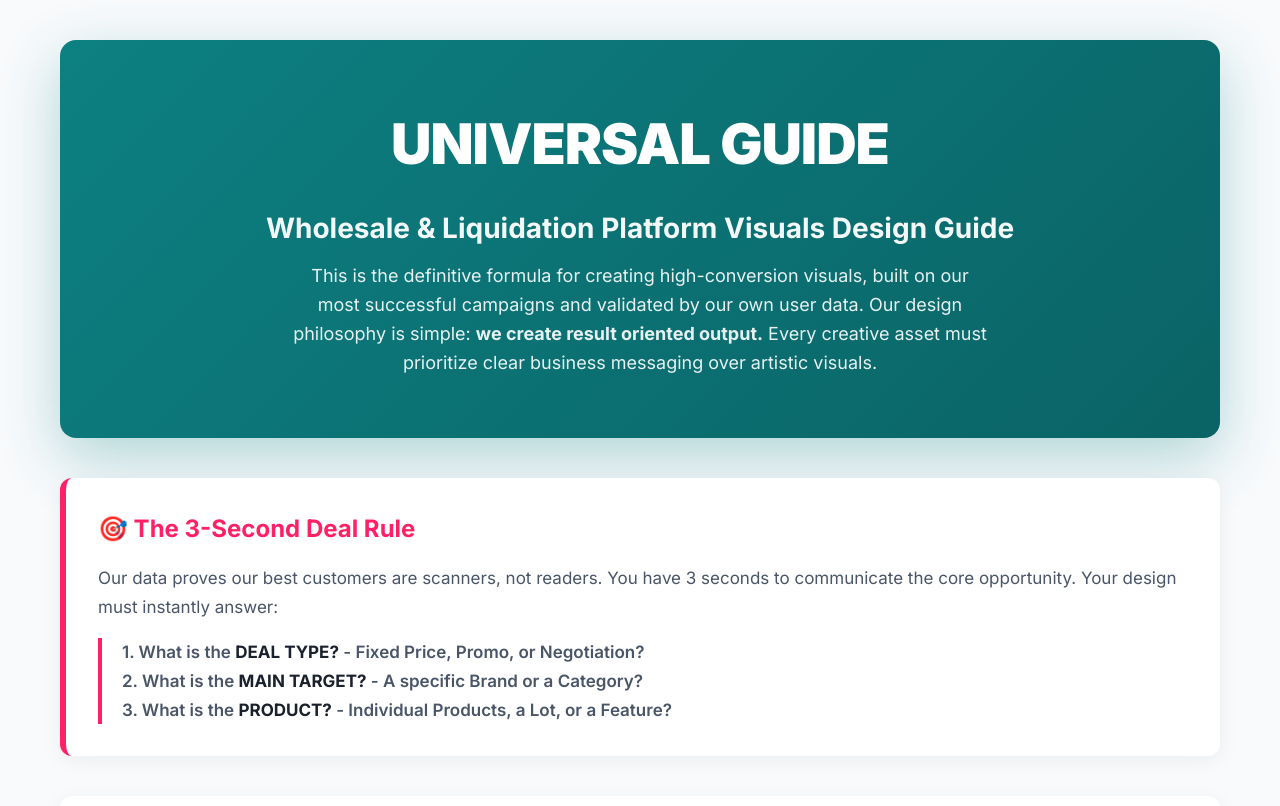
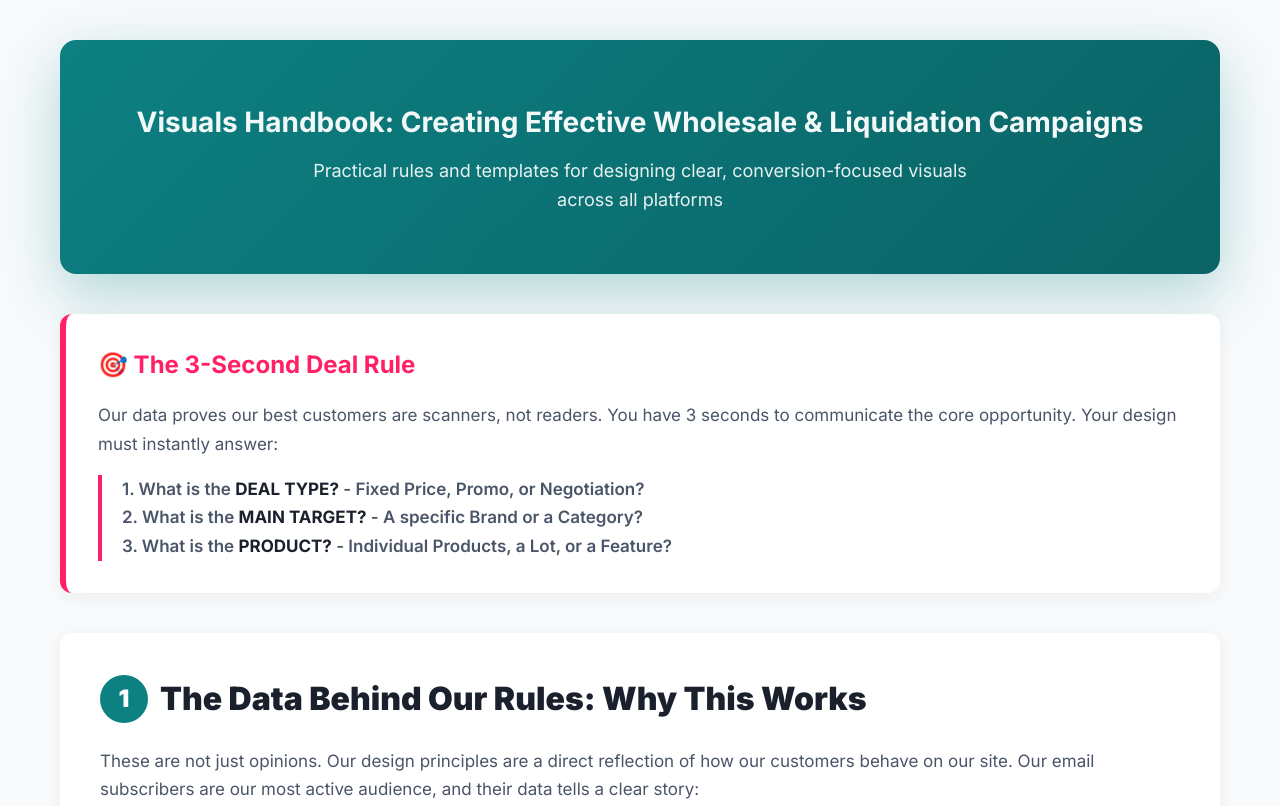
Before and after one commit to 888Digital/Brand-guides, a plain HTML site: page index.html in a window 1280 px wide. Shown: the top 806 px of the page. Drawn offline with Linux system fonts and the light colour scheme.

Commit message:
Update index.html

```diff
--- a/index.html
+++ b/index.html
@@ -3,7 +3,7 @@
 <head>
     <meta charset="UTF-8">
     <meta name="viewport" content="width=device-width, initial-scale=1.0">
-    <title>Wholesale Visuals Design Guide</title>
+    <title>Visuals Handbook: Creating Effective Wholesale & Liquidation Campaigns</title>
     <link href="https://fonts.googleapis.com/css2?family=Inter:wght@400;600;700;900&display=swap" rel="stylesheet">
     <style>
         * { margin: 0; padding: 0; box-sizing: border-box; }
@@ -101,9 +101,8 @@
 <div class="container">
 
     <div class="header">
-        <div class="logo">UNIVERSAL GUIDE</div>
-        <h1>Wholesale & Liquidation Platform Visuals Design Guide</h1>
-        <p>This is the definitive formula for creating high-conversion visuals, built on our most successful campaigns and validated by our own user data. Our design philosophy is simple: <strong>we create result oriented output.</strong> Every creative asset must prioritize clear business messaging over artistic visuals.</p>
+        <h1>Visuals Handbook: Creating Effective Wholesale & Liquidation Campaigns</h1>
+        <p>Practical rules and templates for designing clear, conversion-focused visuals across all platforms</p>
     </div>
 
     <div class="mission">
```
